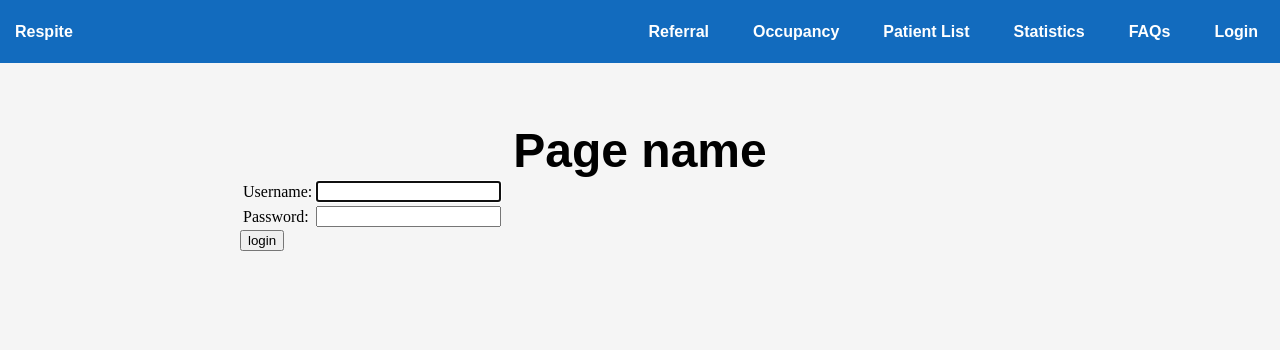
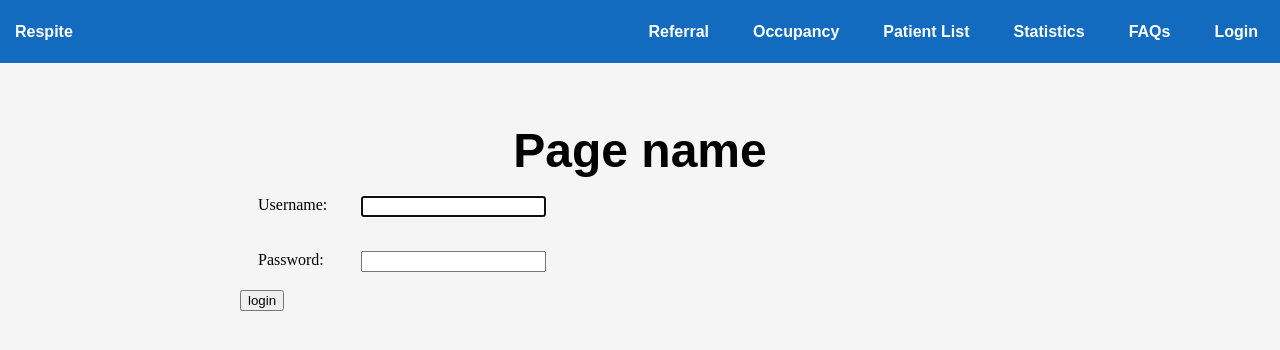
Before and after one commit to CodyPitts/patient-tracker, a Django app: page /login/ in a window 1280 px wide. Shown: the top 350 px of the page. Run offline with Django 3.2, Linux system fonts and the light colour scheme.

Commit message:
formatting forms

```diff
--- a/respite/static/respite/style.css
+++ b/respite/static/respite/style.css
@@ -4,6 +4,12 @@ h1 {
     padding-top: 60px;
     text-align: center;
     margin: auto;
+}
+
+td {
+    text-align: left;
+    padding: 1em;
+    vertical-align: top;
 }
 
 #banner {
```
